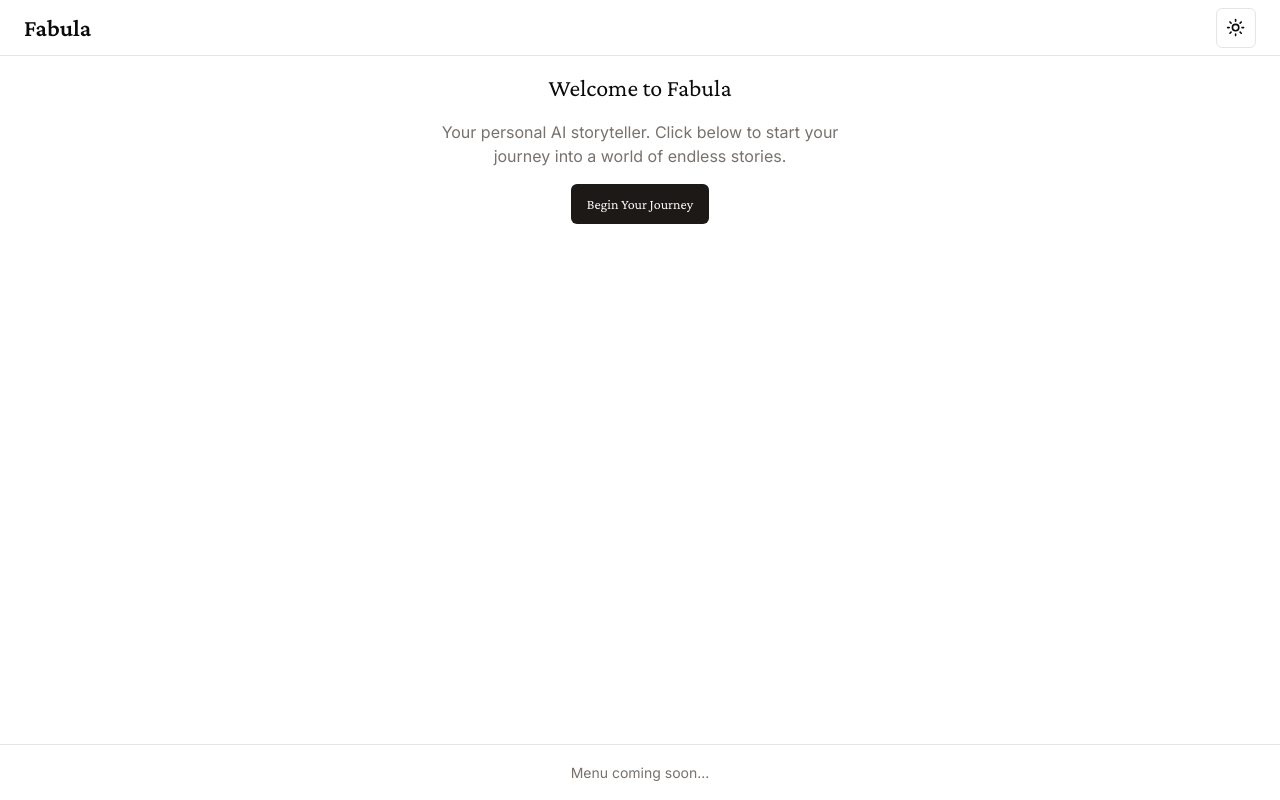
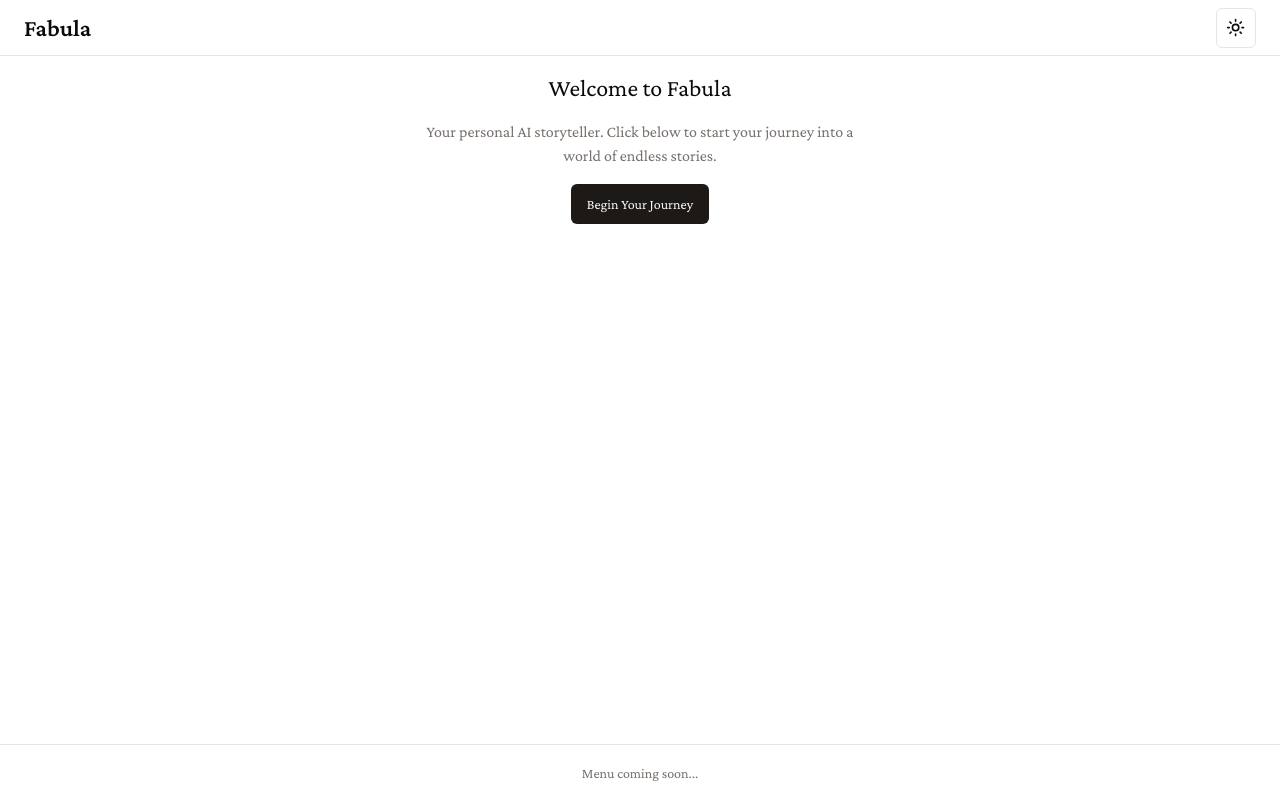
Before and after one commit to jpcpais01/Fabula, a Next.js app: page / in a window 1280 px wide. Built offline with nearby package versions, Linux system fonts and the light colour scheme.

Commit message:
Fix: Update next-themes type import path

```diff
--- a/src/app/layout.tsx
+++ b/src/app/layout.tsx
@@ -1,9 +1,15 @@
 import type { Metadata } from "next";
-import { Inter } from "next/font/google";
+import { Inter, Crimson_Pro } from "next/font/google";
 import "./globals.css";
 import { ThemeProvider } from "@/components/theme-provider";
 
 const inter = Inter({ subsets: ["latin"] });
+const crimsonPro = Crimson_Pro({
+  weight: ['400', '600'],
+  style: ['normal', 'italic'],
+  subsets: ['latin'],
+  display: 'swap',
+});
 
 export const metadata: Metadata = {
   title: "Fabula - AI Story Maker",
@@ -17,13 +23,7 @@ export default function RootLayout({
 }) {
   return (
     <html lang="en" suppressHydrationWarning>
-      <head>
-        <link
-          href="https://fonts.googleapis.com/css2?family=Crimson+Pro:ital,wght@0,400;0,600;1,400;1,600&display=swap"
-          rel="stylesheet"
-        />
-      </head>
-      <body className={inter.className}>
+      <body className={`${inter.className} ${crimsonPro.className}`}>
         <ThemeProvider
           attribute="class"
           defaultTheme="system"
--- a/src/app/page.tsx
+++ b/src/app/page.tsx
@@ -1,9 +1,9 @@
 "use client";
 
-import { useState, useEffect, useRef } from "react";
+import { useState, useEffect, useRef, useCallback } from "react";
 import { Button } from "@/components/ui/button";
 import { Loader2, ChevronLeft, ChevronRight, Moon, Sun, Palette } from "lucide-react";
-import { motion, AnimatePresence } from "framer-motion";
+import { motion, HTMLMotionProps, AnimatePresence } from "framer-motion";
 import { DropdownMenu, DropdownMenuTrigger, DropdownMenuContent, DropdownMenuItem } from "@/components/ui/dropdown-menu";
 import { useTheme } from "next-themes";
 
@@ -15,7 +15,7 @@ export default function Home() {
   const contentRef = useRef<HTMLDivElement>(null);
   const { theme, setTheme } = useTheme();
 
-  const calculatePages = () => {
+  const calculatePages = useCallback(() => {
     if (!story || !contentRef.current) return;
 
     const contentArea = contentRef.current.querySelector('.content-area');
@@ -61,13 +61,13 @@ export default function Home() {
 
     document.body.removeChild(tempDiv);
     setPages(newPages);
-  };
+  }, [story]);
 
   useEffect(() => {
     calculatePages();
     window.addEventListener('resize', calculatePages);
     return () => window.removeEventListener('resize', calculatePages);
-  }, [story]);
+  }, [story, calculatePages]);
 
   const generateStory = async (continueStory = false) => {
     if (isGenerating) return;
@@ -145,7 +145,7 @@ export default function Home() {
                 animate={{ opacity: 1, x: 0 }}
                 exit={{ opacity: 0, x: -200 }}
                 transition={{ duration: 0.3 }}
-                className="absolute inset-0 flex flex-col p-4 sm:p-6"
+                {...{ className: "absolute inset-0 flex flex-col p-4 sm:p-6" }}
               >
                 <div className="content-area h-full flex flex-col justify-center py-8">
                   <div className="prose dark:prose-invert max-w-none">
--- a/src/components/theme-provider.tsx
+++ b/src/components/theme-provider.tsx
@@ -2,9 +2,18 @@
 
 import * as React from "react"
 import { ThemeProvider as NextThemesProvider } from "next-themes"
-import { type ThemeProviderProps } from "next-themes/dist/types"
+import type { ThemeProviderProps } from "next-themes"
 
-export function ThemeProvider({ children, ...props }: ThemeProviderProps) {
+export function ThemeProvider({
+  children,
+  ...props
+}: {
+  children: React.ReactNode;
+  defaultTheme?: string;
+  enableSystem?: boolean;
+  disableTransitionOnChange?: boolean;
+  themes?: string[];
+}) {
   return (
     <NextThemesProvider
       attribute="class"
```
